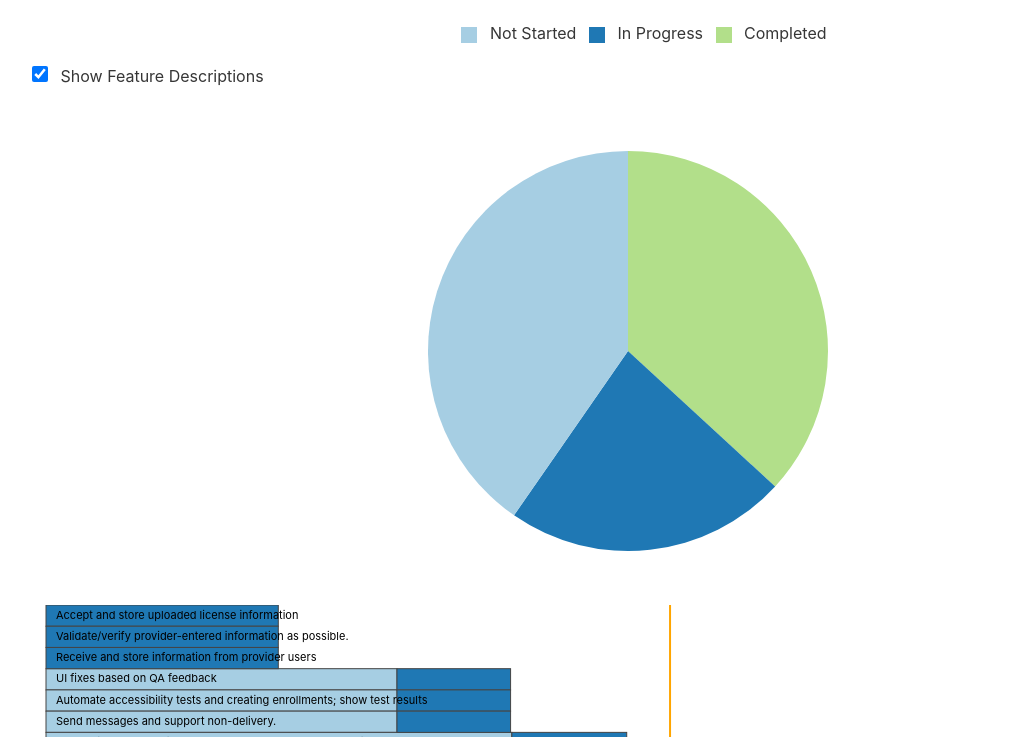
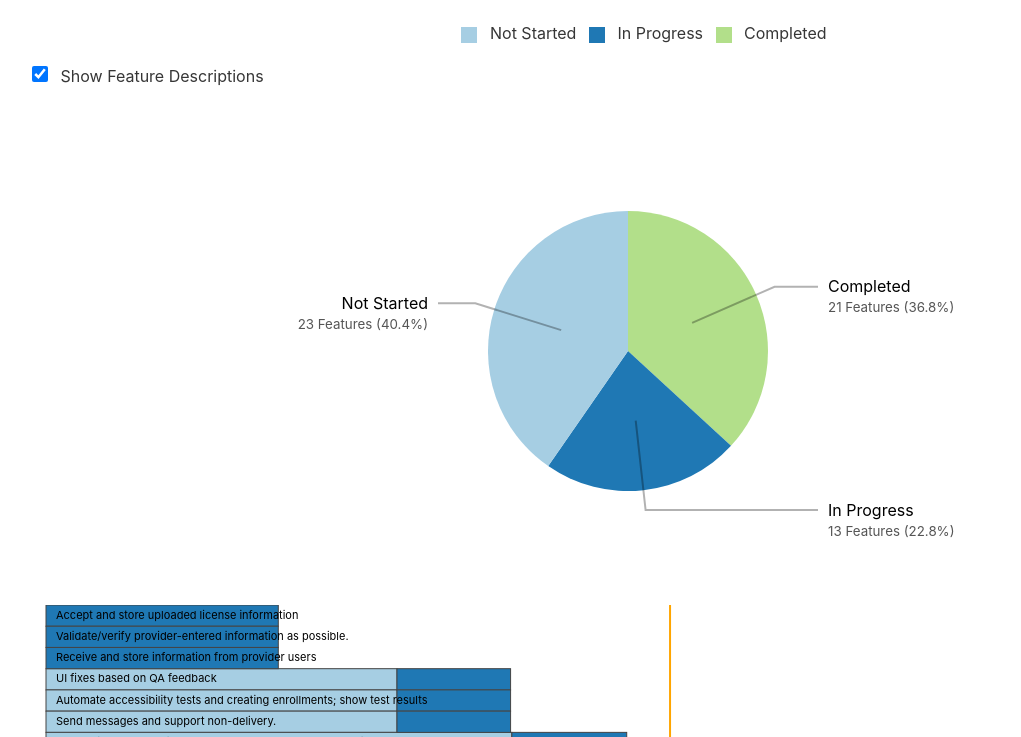
Before and after one commit to SolutionGuidance/psm-dashboard, a plain HTML site: page index.html in a window 1280 px wide. Shown: the part 63-800 px from the top of the page, without its empty margins (12-1033 px from the left). Drawn offline with Linux system fonts and the light colour scheme.

Commit message:
Add labels to features pie chart

```diff
--- a/features-pie-chart.js
+++ b/features-pie-chart.js
@@ -38,11 +38,23 @@
     var height = +chartEl.style("height").replace(/(px)/g, "");
     var radius = Math.min(width, height) / 2.5;
 
+    var totalFeatures = d3.sum(
+      dataset.map(function(d) {
+        return d.count;
+      })
+    );
+
+    function midAngle(d) {
+      return d.startAngle + (d.endAngle - d.startAngle) / 2;
+    }
+
     var svg = d3
       .select("#features-pie-chart")
       .append("svg")
       .attr("width", width)
       .attr("height", height)
+
+    var pieGroup = svg
       .append("g")
       .attr("class", "pie")
       .attr("transform", "translate(" + width / 2 + "," + height / 2 + ")");
@@ -50,7 +62,13 @@
     var arc = d3
       .arc()
       .innerRadius(0)
-      .outerRadius(radius);
+      .outerRadius(radius * 0.7);
+
+    /* Used for labels and label lines. */
+    var outerArc = d3
+      .arc()
+      .innerRadius(radius * 0.8)
+      .outerRadius(radius * 0.8);
 
     // Passing null to .sort and .sortValues puts pie slices in input order.
     var pie = d3
@@ -61,7 +79,7 @@
       .sort(null)
       .sortValues(null);
 
-    var path = svg
+    var path = pieGroup
       .selectAll("path")
       .data(pie(dataset))
       .enter()
@@ -74,6 +92,60 @@
         }[d.data.label];
       })
       .attr("d", arc);
+
+    /* ------- TEXT LABELS -------*/
+
+    pieGroup.append("g")
+      .attr("class", "labels");
+
+    var labels = pieGroup.select(".labels").selectAll("text")
+      .data(pie(dataset));
+
+    var texts = labels.enter()
+      .append("text")
+      .attr("dy", "0.35em")
+      .attr("transform", function(d) {
+        var pos = outerArc.centroid(d);
+        pos[0] = radius * (midAngle(d) < Math.PI ? 1 : -1);
+        return "translate(" + pos + ")";
+      })
+      .attr("text-anchor", function(d) {
+        return midAngle(d) < Math.PI ? "start" : "end";
+      });
+
+    texts
+      .append("tspan")
+      .text(function(d) {
+        return d.data.label;
+      });
+
+    texts
+      .append("tspan")
+      .attr("x", "0")
+      .attr("dy", "1.5em")
+      .style("font-size", "smaller")
+      .style("fill", "#555")
+      .text(function(d) {
+        var percent = Math.round(1000 * d.data.count / totalFeatures) / 10;
+        return d.data.count + " Features (" + percent + "%)";
+      });
+
+    /* ------- LINES TO TEXT LABELS -------*/
+
+    pieGroup.append("g")
+      .attr("class", "lines");
+
+    var polyline = pieGroup.select(".lines").selectAll("polyline")
+      .data(pie(dataset));
+
+    polyline.enter()
+      .append("polyline")
+      .attr("class", "pie-label-line")
+      .attr("points", function(d) {
+        var pos = outerArc.centroid(d);
+        pos[0] = radius * 0.95 * (midAngle(d) < Math.PI ? 1 : -1);
+        return [arc.centroid(d), outerArc.centroid(d), pos];
+      });
 
     var tooltip = d3
       .select("#features-pie-chart")
--- a/index.html
+++ b/index.html
@@ -109,6 +109,13 @@
       pointer-events: none;
       font-size: 11px;
       fill: #000;
+    }
+
+    .pie-label-line {
+      opacity: 0.3;
+      stroke: black;
+      stroke-width: 2px;
+      fill: none;
     }
 
     .tooltip {
```
